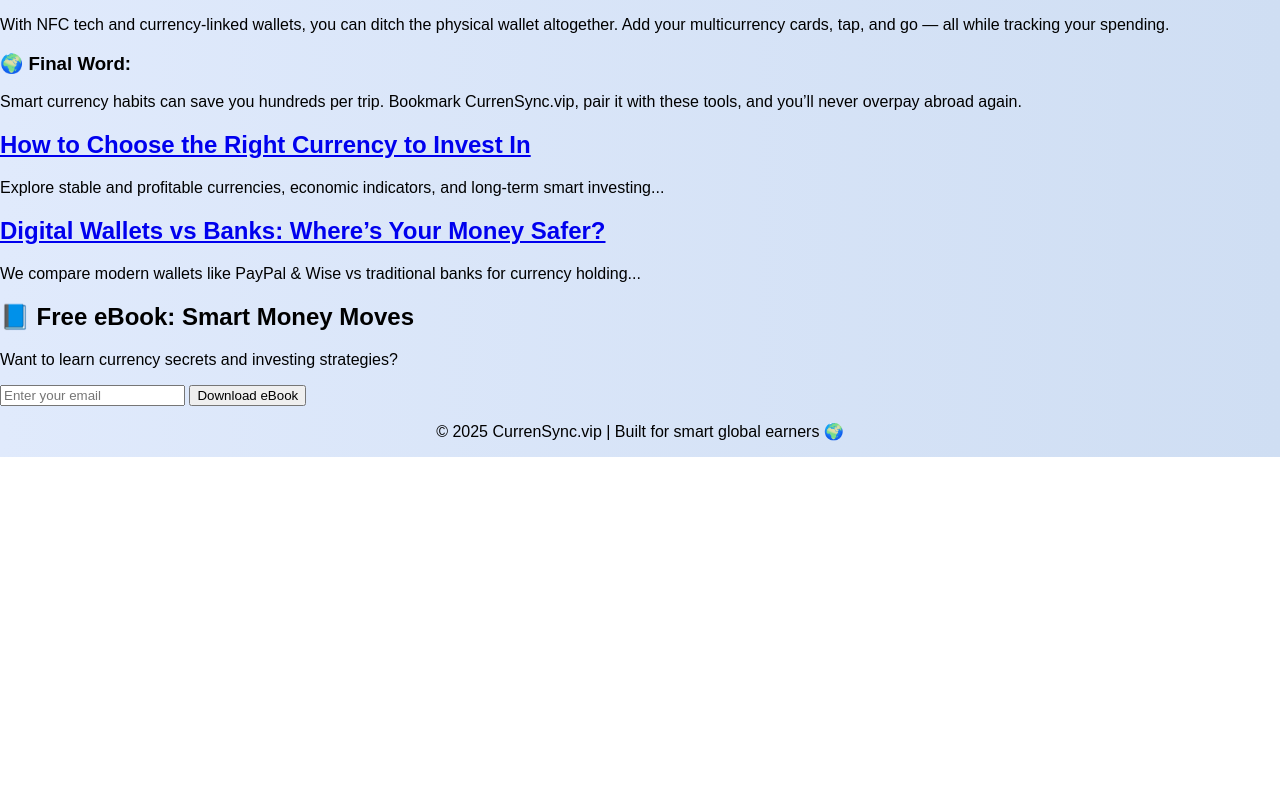
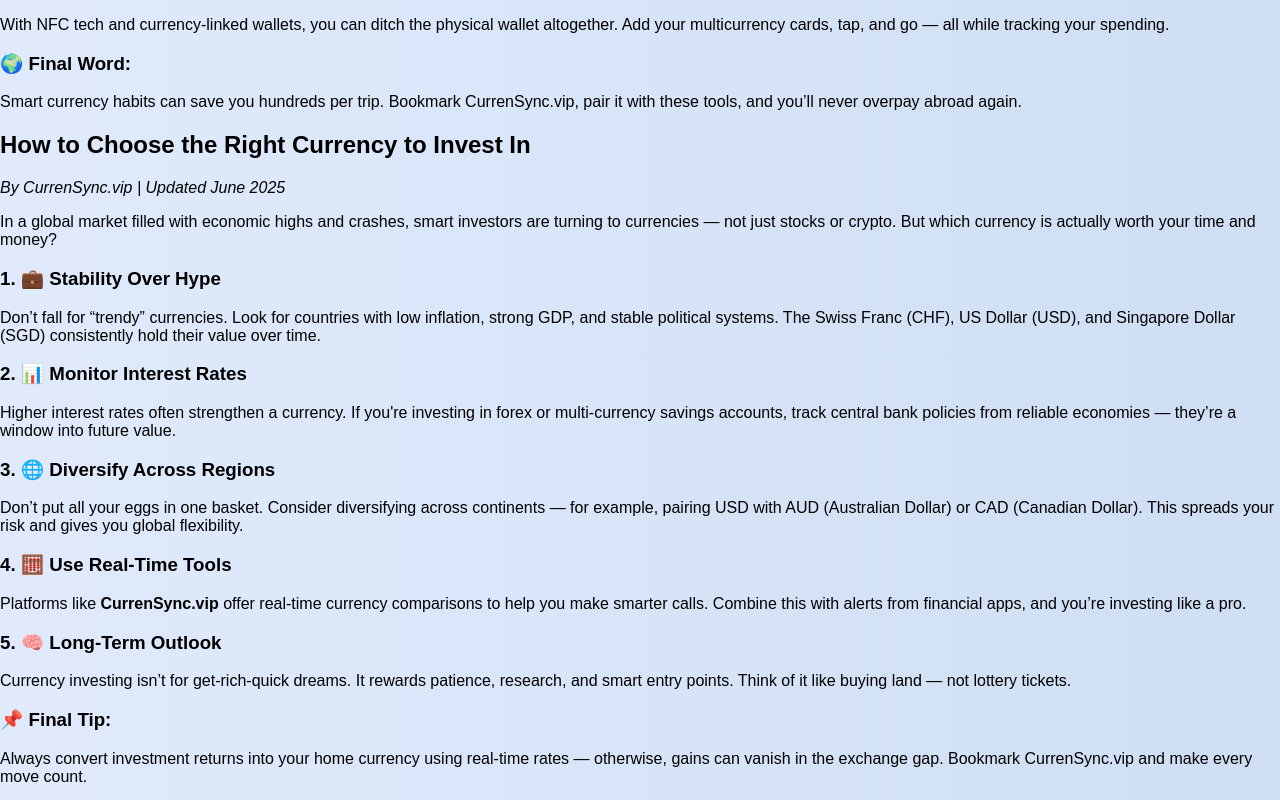
Before and after one commit to UjuOkere/Currensync, a plain HTML site: page blog.html in a window 1280 px wide. Shown: the part 660-1460 px from the top of the page. Before the commit the page ends 1117 px from the top, so only its background shows below. Drawn offline with Linux system fonts and the light colour scheme.

Commit message:
Add full Content for Blog Post 2: Currency Investment Guide

```diff
--- a/blog.html
+++ b/blog.html
@@ -39,10 +39,31 @@
   <p>Smart currency habits can save you hundreds per trip. Bookmark CurrenSync.vip, pair it with these tools, and you’ll never overpay abroad again.</p>
 </section>
 
-    <section class="post">
-      <h2><a href="#post2">How to Choose the Right Currency to Invest In</a></h2>
-      <p>Explore stable and profitable currencies, economic indicators, and long-term smart investing...</p>
-    </section>
+    <section id="post2" class="blog-post">
+  <h2>How to Choose the Right Currency to Invest In</h2>
+  <p><em>By CurrenSync.vip | Updated June 2025</em></p>
+
+  <p>In a global market filled with economic highs and crashes, smart investors are turning to currencies — not just stocks or crypto. But which currency is actually worth your time and money?</p>
+
+  <h3>1. 💼 Stability Over Hype</h3>
+  <p>Don’t fall for “trendy” currencies. Look for countries with low inflation, strong GDP, and stable political systems. The Swiss Franc (CHF), US Dollar (USD), and Singapore Dollar (SGD) consistently hold their value over time.</p>
+
+  <h3>2. 📊 Monitor Interest Rates</h3>
+  <p>Higher interest rates often strengthen a currency. If you're investing in forex or multi-currency savings accounts, track central bank policies from reliable economies — they’re a window into future value.</p>
+
+  <h3>3. 🌐 Diversify Across Regions</h3>
+  <p>Don’t put all your eggs in one basket. Consider diversifying across continents — for example, pairing USD with AUD (Australian Dollar) or CAD (Canadian Dollar). This spreads your risk and gives you global flexibility.</p>
+
+  <h3>4. 🧮 Use Real-Time Tools</h3>
+  <p>Platforms like <strong>CurrenSync.vip</strong> offer real-time currency comparisons to help you make smarter calls. Combine this with alerts from financial apps, and you’re investing like a pro.</p>
+
+  <h3>5. 🧠 Long-Term Outlook</h3>
+  <p>Currency investing isn’t for get-rich-quick dreams. It rewards patience, research, and smart entry points. Think of it like buying land — not lottery tickets.</p>
+
+  <h3>📌 Final Tip:</h3>
+  <p>Always convert investment returns into your home currency using real-time rates — otherwise, gains can vanish in the exchange gap. Bookmark CurrenSync.vip and make every move count.</p>
+</section>
+
 
     <section class="post">
       <h2><a href="#post3">Digital Wallets vs Banks: Where’s Your Money Safer?</a></h2>
```
